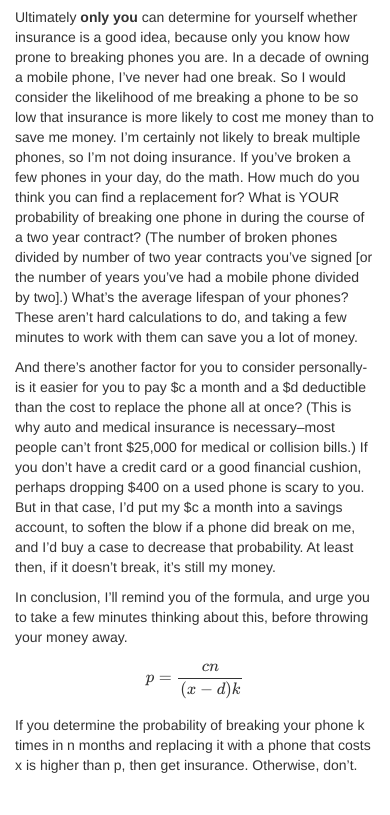
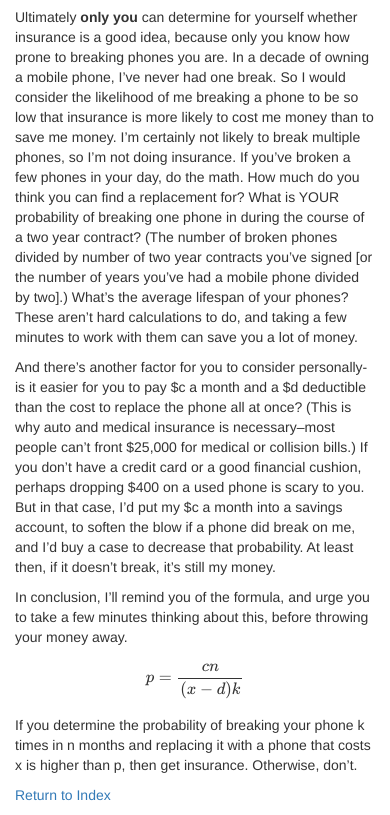
Before and after one commit to RSherwoodJr/RSherwoodJr.github.io, a plain HTML site: page Phone_Insurance.html in a window 390 px wide. Shown: the part 5411-6226 px from the top of the page. Before the commit the page ends 6196 px from the top, so only its background shows below. Drawn offline with nearby package versions, Linux system fonts and the light colour scheme; some packages are replaced by stand-ins of ours.

Commit message:
Update Phone_Insurance.html

```diff
--- a/Phone_Insurance.html
+++ b/Phone_Insurance.html
@@ -176,6 +176,7 @@ Without Insurance
 <p><span class="math">\[p = \frac{cn}{(x-d)k}\]</span></p>
 <p>If you determine the probability of breaking your phone k times in n months and replacing it with a phone that costs x is higher than p, then get insurance. Otherwise, don’t.</p>
 
+<p><a href="/index.html">Return to Index</a></p>
 
 </div>
 
```
